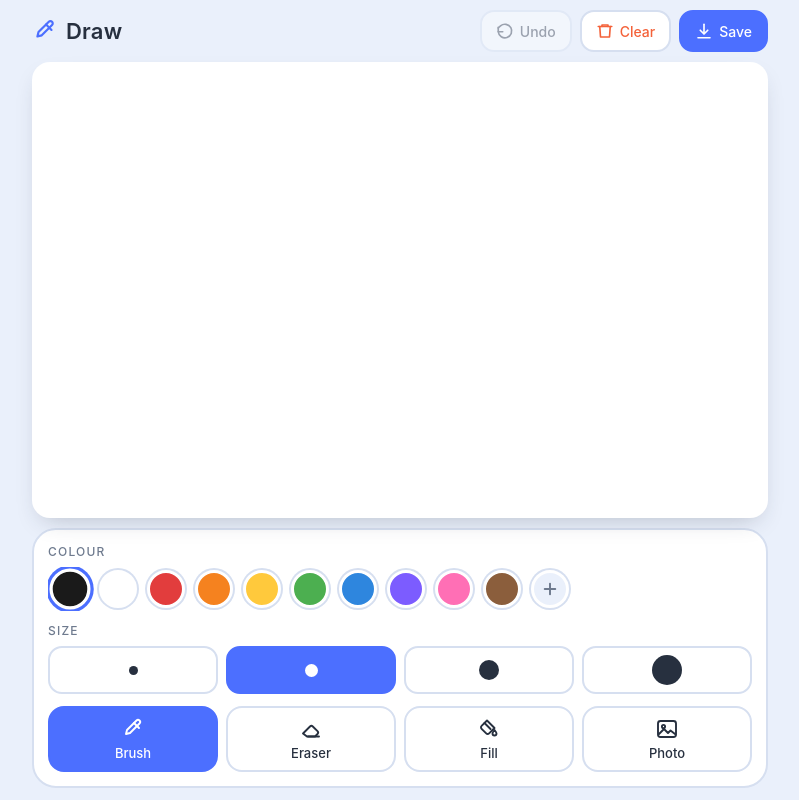
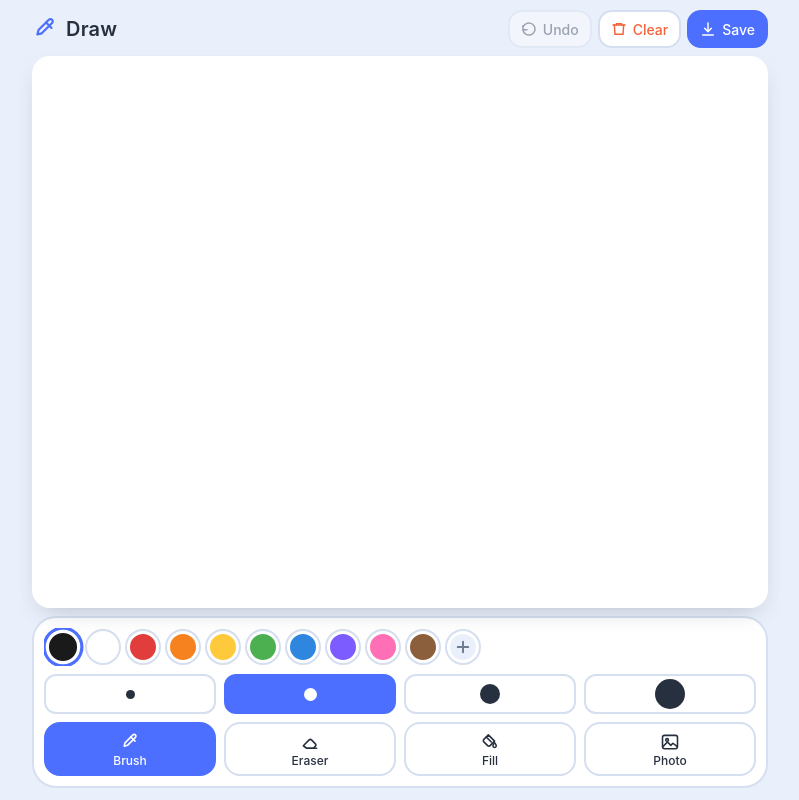
Before and after one commit to nirajandahal/draw-app, a website: page www/index.html in a window 1280 px wide. Shown: the whole page, without its empty margins (240-1039 px from the left). Drawn offline with Linux system fonts and the light colour scheme; a web font is replaced by a local one.

Commit message:
draw-app-2

```diff
--- a/www/index.html
+++ b/www/index.html
@@ -46,7 +46,14 @@
     user-select: none;
 }
 
-html, body { height: 100%; overscroll-behavior: none; }
+html, body {
+    height: 100%;
+    width: 100%;
+    max-width: 100%;
+    overflow: hidden;
+    overscroll-behavior: none;
+    position: fixed;
+}
 
 body {
     font-family: 'Fredoka', -apple-system, BlinkMacSystemFont, 'Segoe UI', system-ui, sans-serif;
@@ -60,12 +67,23 @@ body {
 .app {
     width: 100%;
     max-width: 760px;
+    height: 100vh;
     height: 100dvh;
     display: grid;
     grid-template-rows: auto 1fr auto;
-    gap: 10px;
-    padding: max(10px, env(safe-area-inset-top)) 12px max(12px, env(safe-area-inset-bottom));
+    gap: 8px;
+    padding:
+        max(10px, env(safe-area-inset-top))
+        max(12px, env(safe-area-inset-right))
+        max(12px, env(safe-area-inset-bottom))
+        max(12px, env(safe-area-inset-left));
+    overflow: hidden;
 }
+
+/* Flex and grid children default to min-width:auto, which lets button labels
+   push the layout wider than the screen. This lets every row shrink instead. */
+.bar, .stage, .dock, .tools, .sizes, .colors { min-width: 0; }
+.tool, .size-btn, .bar-btn, .title { min-width: 0; }
 
 /* ---------- top bar ---------- */
 
@@ -80,21 +98,25 @@ body {
     display: flex;
     align-items: center;
     gap: 8px;
-    font-size: 22px;
+    font-size: 20px;
     font-weight: 600;
     letter-spacing: .01em;
+    overflow: hidden;
 }
+
+.title svg { flex: 0 0 auto; }
 
 .title svg { color: var(--accent); }
 
-.bar-actions { display: flex; gap: 8px; }
+.bar-actions { display: flex; gap: 6px; flex: 0 0 auto; }
 
 .bar-btn {
     display: flex;
     align-items: center;
     gap: 6px;
-    height: 42px;
-    padding: 0 14px;
+    height: 38px;
+    padding: 0 11px;
+    white-space: nowrap;
     border: 2px solid var(--line);
     border-radius: 14px;
     background: var(--card);
@@ -161,25 +183,16 @@ body {
 
 .dock {
     display: grid;
-    gap: 12px;
-    padding: 14px;
+    gap: 8px;
+    padding: 10px;
     background: var(--card);
     border: 2px solid var(--line);
     border-radius: 24px;
 }
 
-.row-label {
-    font-size: 12px;
-    font-weight: 500;
-    letter-spacing: .1em;
-    text-transform: uppercase;
-    color: var(--muted);
-    margin-bottom: 8px;
-}
-
 .colors {
     display: flex;
-    gap: 10px;
+    gap: 8px;
     overflow-x: auto;
     padding: 3px;
     scrollbar-width: none;
@@ -189,8 +202,8 @@ body {
 
 .color {
     flex: 0 0 auto;
-    width: 38px;
-    height: 38px;
+    width: 32px;
+    height: 32px;
     border-radius: 50%;
     border: 3px solid #fff;
     box-shadow: 0 0 0 2px var(--line);
@@ -219,11 +232,11 @@ body {
 
 .size-btn {
     flex: 1;
-    height: 48px;
+    height: 40px;
     display: grid;
     place-items: center;
     border: 2px solid var(--line);
-    border-radius: 14px;
+    border-radius: 12px;
     background: var(--card);
     cursor: pointer;
     transition: transform .12s ease, border-color .18s ease, background .18s ease;
@@ -238,32 +251,46 @@ body {
 
 .tool {
     flex: 1;
-    height: 66px;
+    height: 54px;
     display: flex;
     flex-direction: column;
     align-items: center;
     justify-content: center;
-    gap: 4px;
+    gap: 3px;
     border: 2px solid var(--line);
     border-radius: 16px;
     background: var(--card);
     color: var(--text);
     font-family: inherit;
-    font-size: 13px;
+    font-size: 12px;
     font-weight: 500;
+    line-height: 1;
+    white-space: nowrap;
+    overflow: hidden;
     cursor: pointer;
     transition: transform .12s ease, border-color .18s ease, background .18s ease;
 }
+
+.tool svg { flex: 0 0 auto; }
 
 .tool:active { transform: scale(.95); }
 .tool.active { background: var(--accent); border-color: var(--accent); color: #fff; }
 
 :focus-visible { outline: 3px solid var(--accent); outline-offset: 2px; }
 
-@media (max-width: 380px) {
+/* Most phones report 360-430 CSS px wide. Shed the wordmark first, then the
+   top-bar labels, before anything is allowed to overflow. */
+@media (max-width: 430px) {
+    .title span { display: none; }
+    .title { font-size: 0; }
+}
+
+@media (max-width: 400px) {
     .bar-btn span { display: none; }
-    .bar-btn { padding: 0 12px; }
-    .tool { font-size: 12px; }
+    .bar-btn { padding: 0 11px; }
+    .tool { font-size: 12px; gap: 3px; }
+    .color { width: 30px; height: 30px; }
+    .dock { padding: 9px; }
 }
 
 @media (prefers-reduced-motion: reduce) {
@@ -277,19 +304,19 @@ body {
     <header class="bar">
         <div class="title">
             <svg width="26" height="26" viewBox="0 0 24 24" fill="none" stroke="currentColor" stroke-width="2" stroke-linecap="round" stroke-linejoin="round"><path d="M15.5 3.5a2.1 2.1 0 0 1 3 3L9 16l-4 1 1-4z"/><path d="M13 6l5 5"/></svg>
-            Draw
+            <span>Draw</span>
         </div>
         <div class="bar-actions">
             <button class="bar-btn" id="undoBtn">
-                <svg width="18" height="18" viewBox="0 0 24 24" fill="none" stroke="currentColor" stroke-width="2.2" stroke-linecap="round" stroke-linejoin="round"><path d="M3 7v6h6"/><path d="M3 13a9 9 0 1 0 3-7.7L3 8"/></svg>
+                <svg width="16" height="16" viewBox="0 0 24 24" fill="none" stroke="currentColor" stroke-width="2.2" stroke-linecap="round" stroke-linejoin="round"><path d="M3 7v6h6"/><path d="M3 13a9 9 0 1 0 3-7.7L3 8"/></svg>
                 <span>Undo</span>
             </button>
             <button class="bar-btn danger" id="clearBtn">
-                <svg width="18" height="18" viewBox="0 0 24 24" fill="none" stroke="currentColor" stroke-width="2.2" stroke-linecap="round" stroke-linejoin="round"><path d="M3 6h18"/><path d="M8 6V4h8v2"/><path d="M19 6l-1 14H6L5 6"/></svg>
+                <svg width="16" height="16" viewBox="0 0 24 24" fill="none" stroke="currentColor" stroke-width="2.2" stroke-linecap="round" stroke-linejoin="round"><path d="M3 6h18"/><path d="M8 6V4h8v2"/><path d="M19 6l-1 14H6L5 6"/></svg>
                 <span>Clear</span>
             </button>
             <button class="bar-btn save" id="downloadBtn">
-                <svg width="18" height="18" viewBox="0 0 24 24" fill="none" stroke="currentColor" stroke-width="2.2" stroke-linecap="round" stroke-linejoin="round"><path d="M12 3v12"/><path d="M7 11l5 5 5-5"/><path d="M4 21h16"/></svg>
+                <svg width="16" height="16" viewBox="0 0 24 24" fill="none" stroke="currentColor" stroke-width="2.2" stroke-linecap="round" stroke-linejoin="round"><path d="M12 3v12"/><path d="M7 11l5 5 5-5"/><path d="M4 21h16"/></svg>
                 <span>Save</span>
             </button>
         </div>
@@ -308,31 +335,25 @@ body {
 
     <section class="dock">
 
-        <div>
-            <div class="row-label">Colour</div>
-            <div class="colors" id="colors"></div>
-        </div>
+        <div class="colors" id="colors"></div>
 
-        <div>
-            <div class="row-label">Size</div>
-            <div class="sizes" id="sizes"></div>
-        </div>
+        <div class="sizes" id="sizes"></div>
 
         <div class="tools">
             <button class="tool active" data-tool="brush">
-                <svg width="24" height="24" viewBox="0 0 24 24" fill="none" stroke="currentColor" stroke-width="1.9" stroke-linecap="round" stroke-linejoin="round"><path d="M15.5 3.5a2.1 2.1 0 0 1 3 3L9 16l-4 1 1-4z"/><path d="M13 6l5 5"/></svg>
+                <svg width="20" height="20" viewBox="0 0 24 24" fill="none" stroke="currentColor" stroke-width="1.9" stroke-linecap="round" stroke-linejoin="round"><path d="M15.5 3.5a2.1 2.1 0 0 1 3 3L9 16l-4 1 1-4z"/><path d="M13 6l5 5"/></svg>
                 Brush
             </button>
             <button class="tool" data-tool="eraser">
-                <svg width="24" height="24" viewBox="0 0 24 24" fill="none" stroke="currentColor" stroke-width="1.9" stroke-linecap="round" stroke-linejoin="round"><path d="M4 16.5 11 9.5a2 2 0 0 1 2.8 0l4.7 4.7a2 2 0 0 1 0 2.8L16 19.5H8z"/><path d="M9 19.5h11"/></svg>
+                <svg width="20" height="20" viewBox="0 0 24 24" fill="none" stroke="currentColor" stroke-width="1.9" stroke-linecap="round" stroke-linejoin="round"><path d="M4 16.5 11 9.5a2 2 0 0 1 2.8 0l4.7 4.7a2 2 0 0 1 0 2.8L16 19.5H8z"/><path d="M9 19.5h11"/></svg>
                 Eraser
             </button>
             <button class="tool" data-tool="fill">
-                <svg width="24" height="24" viewBox="0 0 24 24" fill="none" stroke="currentColor" stroke-width="1.9" stroke-linecap="round" stroke-linejoin="round"><path d="M10 3.5 4.6 8.9a2 2 0 0 0 0 2.9l4.6 4.6a2 2 0 0 0 2.9 0l5.4-5.4z"/><path d="m7.5 6 6 6"/><path d="M19.5 16.5c0 1.1-.9 2-2 2s-2-.9-2-2 2-3.5 2-3.5 2 2.4 2 3.5"/></svg>
+                <svg width="20" height="20" viewBox="0 0 24 24" fill="none" stroke="currentColor" stroke-width="1.9" stroke-linecap="round" stroke-linejoin="round"><path d="M10 3.5 4.6 8.9a2 2 0 0 0 0 2.9l4.6 4.6a2 2 0 0 0 2.9 0l5.4-5.4z"/><path d="m7.5 6 6 6"/><path d="M19.5 16.5c0 1.1-.9 2-2 2s-2-.9-2-2 2-3.5 2-3.5 2 2.4 2 3.5"/></svg>
                 Fill
             </button>
             <button class="tool" id="uploadBtn">
-                <svg width="24" height="24" viewBox="0 0 24 24" fill="none" stroke="currentColor" stroke-width="1.9" stroke-linecap="round" stroke-linejoin="round"><rect x="3" y="4" width="18" height="16" rx="2.5"/><circle cx="8.5" cy="9.5" r="1.6"/><path d="m4 17 5-5 4 4 2.5-2.5L20 17"/></svg>
+                <svg width="20" height="20" viewBox="0 0 24 24" fill="none" stroke="currentColor" stroke-width="1.9" stroke-linecap="round" stroke-linejoin="round"><rect x="3" y="4" width="18" height="16" rx="2.5"/><circle cx="8.5" cy="9.5" r="1.6"/><path d="m4 17 5-5 4 4 2.5-2.5L20 17"/></svg>
                 Photo
             </button>
             <input type="file" id="photoInput" accept="image/*" hidden>
```
